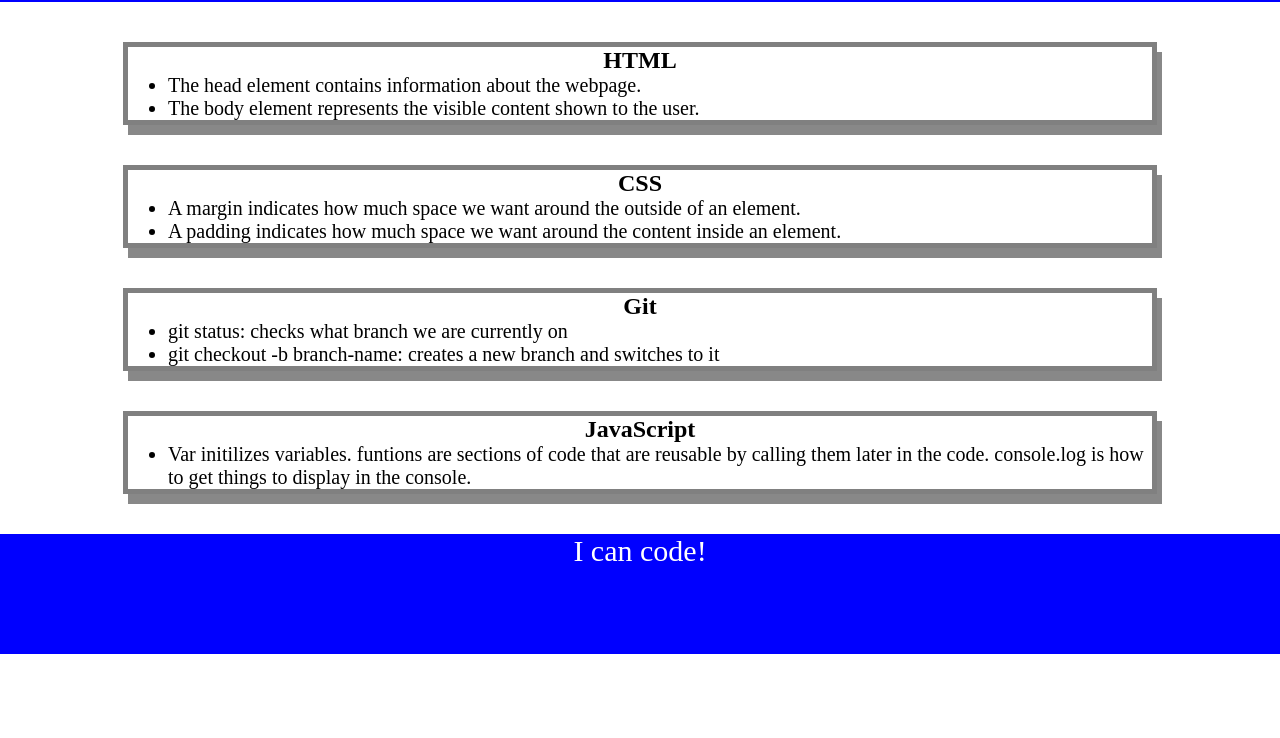
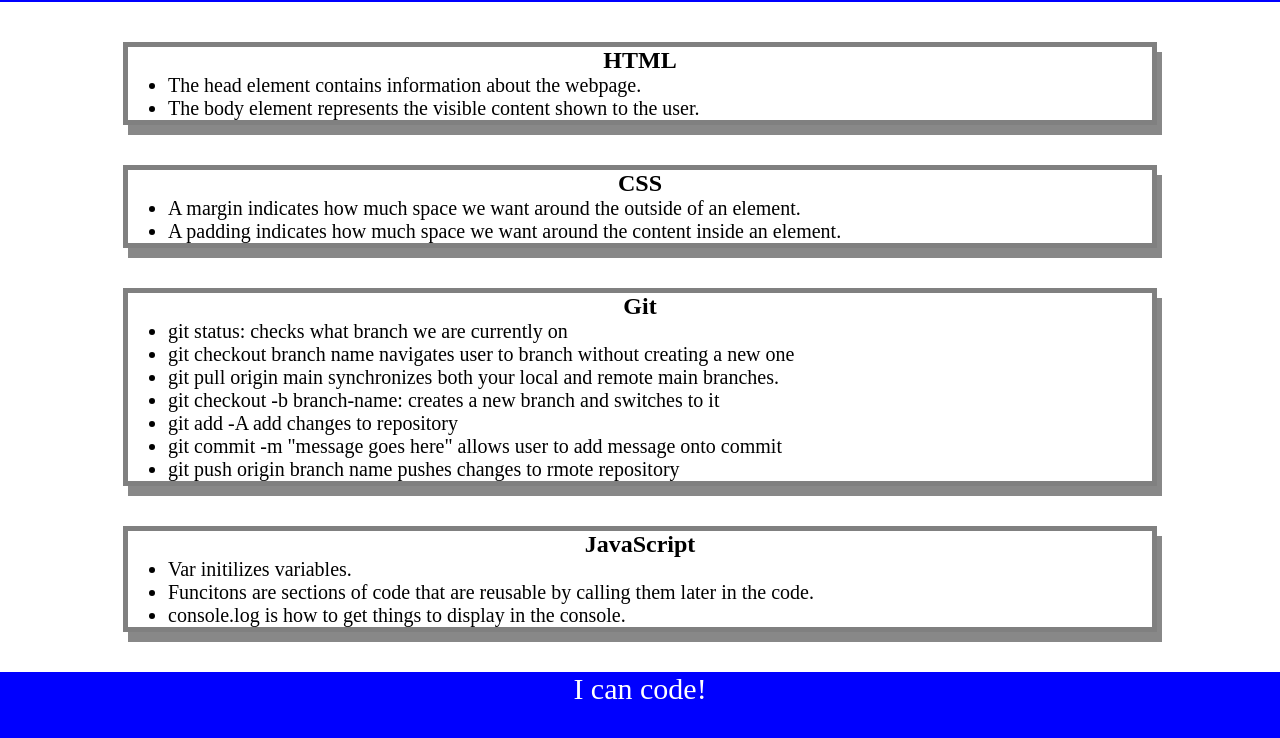
Before and after one commit to Palejrey/prework-study-guide, a plain HTML site: page index.html in a window 1280 px wide. Shown: the part 118-856 px from the top of the page. Before the commit the page ends 800 px from the top, so only its background shows below. Drawn offline with Linux system fonts and the light colour scheme.

Commit message:
fixed formatting issues found in JavaScript notes along with adding new notes to Git section

```diff
--- a/index.html
+++ b/index.html
@@ -34,17 +34,21 @@
         <h2>Git</h2>
         <ul>
           <li>git status: checks what branch we are currently on</li>
+          <li>git checkout branch name navigates user to branch without creating a new one</li>
+          <li>git pull origin main synchronizes both your local and remote main branches.</li>
           <li>git checkout -b branch-name: creates a new branch and switches to it</li>
+          <li>git add -A add changes to repository</li>
+          <li>git commit -m "message goes here" allows user to add message onto commit</li>
+          <li>git push origin branch name pushes changes to rmote repository</li>
         </ul>
       </section>
 
       <section class="card" id="javascript-section">
         <h2>JavaScript</h2>
         <ul>
-          <li>Var initilizes variables.
-              funtions are sections of code that are reusable by calling them later in the code.
-              console.log is how to get things to display in the console.
-          </li>
+          <li>Var initilizes variables.</li>
+          <li>Funcitons are sections of code that are reusable by calling them later in the code.</li>
+          <li>console.log is how to get things to display in the console.</li>
         </ul>
       </section>
     </main>
```
